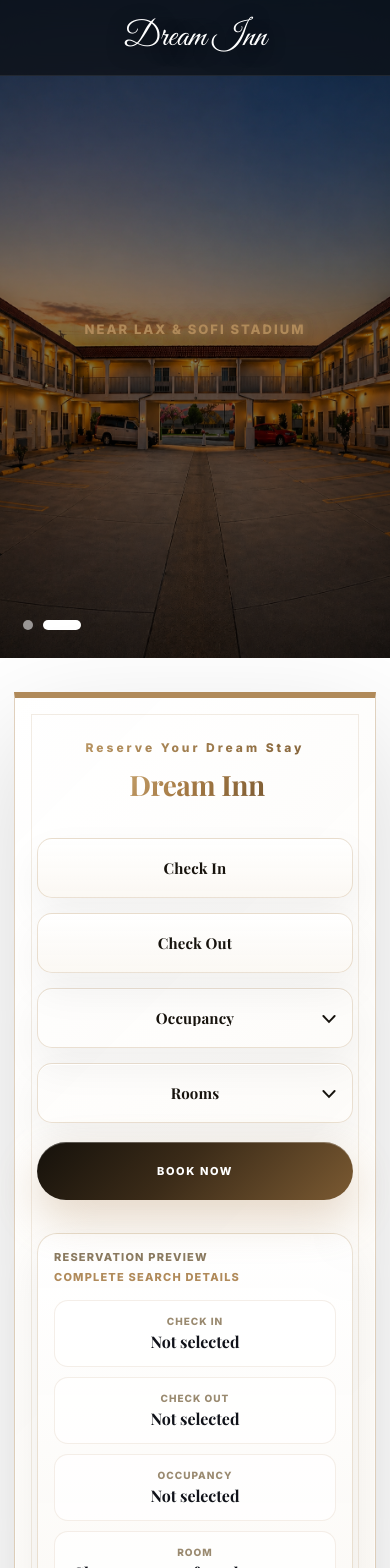
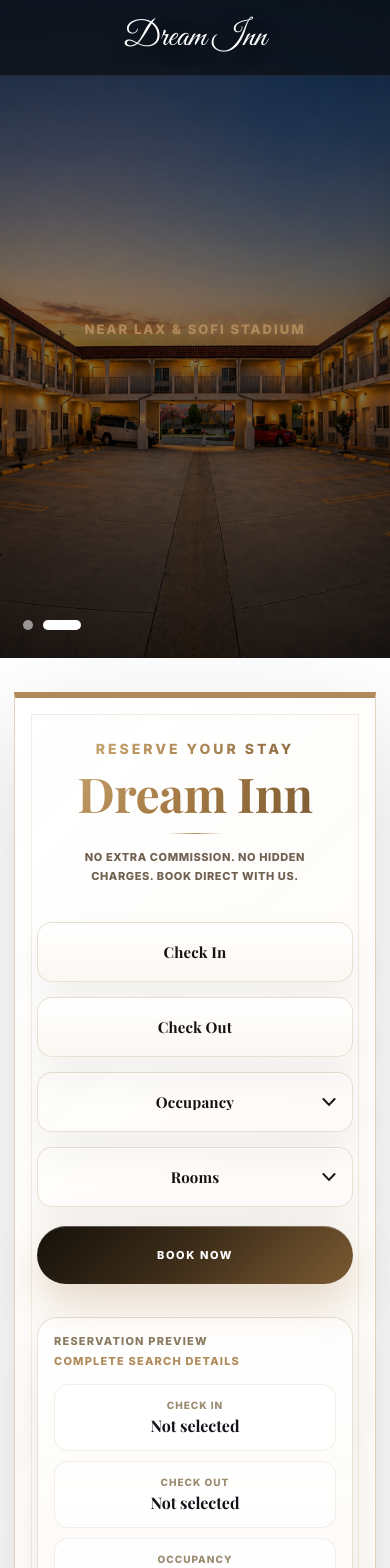
Before and after one commit to meetx00719/dream-inn-website, a React (Vite) app: page / in a window 390 px wide. Shown: the top 1568 px of the page. Built offline with nearby package versions, Linux system fonts and the light colour scheme; a web font is replaced by a local one.

Commit message:
added link change bookin ex

```diff
--- a/src/App.jsx
+++ b/src/App.jsx
@@ -416,12 +416,16 @@ const openBookingEngine = () => {
         <section id="booking" className="bookingLuxury" ref={bookingRef}>
           <div className="bookingHeader">
             <span className="sectionKicker centerKicker">
-  Reserve Your Dream Stay
-</span>
+              Reserve Your Stay
+            </span>
 
             <h2 className="bookingTitle">
               <span>Dream Inn</span>
             </h2>
+
+            <p className="bookingDirectText">
+              No extra commission. No hidden charges. Book direct with us.
+            </p>
           </div>
 
           <form className="bookingForm">
--- a/src/index.css
+++ b/src/index.css
@@ -339,43 +339,64 @@ button {
 .bookingHeader {
   position: relative;
   z-index: 2;
+  text-align: center;
 }
 
 .centerKicker {
   display: block;
   text-align: center;
-  margin-bottom: 12px;
-
-  font-size: 12px;
-  letter-spacing: 3px;
-
-  background: linear-gradient(135deg, #c4a06b, #7b5a32);
+  margin-bottom: 16px;
+  font-size: 16px;
+  letter-spacing: 3.6px;
+  text-transform: uppercase;
+  background: linear-gradient(135deg, #d6b178, #b08a5a 48%, #7b5a32);
   background-clip: text;
   -webkit-background-clip: text;
   -webkit-text-fill-color: transparent;
-
   font-weight: 900;
 }
 /* ===== ONE LINE PREMIUM TITLE ===== */
 
 .bookingTitle {
   font-family: "Playfair Display", serif;
-  font-size: clamp(30px, 3.3vw, 46px);
+  font-size: clamp(46px, 5.4vw, 78px);
   font-weight: 600;
   text-align: center;
   color: #11131a;
   letter-spacing: -0.5px;
-  line-height: 1.2;
+  line-height: 1.02;
   margin: 0;
 }
 
 .bookingTitle span {
-  font-weight: 700;
-  margin-left: 6px;
+  font-weight: 800;
+  margin-left: 0;
   background: linear-gradient(135deg, #c4a06b 0%, #a67b45 45%, #7b5a32 100%);
   -webkit-background-clip: text;
   background-clip: text;
   -webkit-text-fill-color: transparent;
+}
+
+
+.bookingDirectText {
+  max-width: 330px;
+  margin: 18px auto 0;
+  color: #6f604f;
+  font-family: "Inter", sans-serif;
+  font-size: 13px;
+  font-weight: 800;
+  line-height: 1.8;
+  letter-spacing: 0.7px;
+  text-transform: uppercase;
+}
+
+.bookingDirectText::before {
+  content: "";
+  display: block;
+  width: 54px;
+  height: 1px;
+  margin: 0 auto 14px;
+  background: linear-gradient(90deg, transparent, var(--gold), transparent);
 }
 
 .bookingAt,
@@ -1113,6 +1134,10 @@ button {
 /* TABLET */
 
 @media (max-width: 1250px) {
+  .bookingTitle {
+    font-size: clamp(42px, 7vw, 68px);
+  }
+
   .bookingLuxury {
     grid-template-columns: 1fr;
     gap: 34px;
@@ -1239,13 +1264,27 @@ button {
     bottom: 16px;
   }
 
+  .centerKicker {
+    font-size: 14px;
+    letter-spacing: 3px;
+    margin-bottom: 12px;
+  }
+
   .bookingTitle {
-    font-size: 28px;
-    line-height: 1.25;
+    font-size: 48px;
+    line-height: 1;
   }
 
   .bookingTitle span {
-    margin-left: 4px;
+    margin-left: 0;
+  }
+
+  .bookingDirectText {
+    max-width: 280px;
+    margin-top: 16px;
+    font-size: 11px;
+    line-height: 1.7;
+    letter-spacing: 0.6px;
   }
 
   .bookingForm {
```
